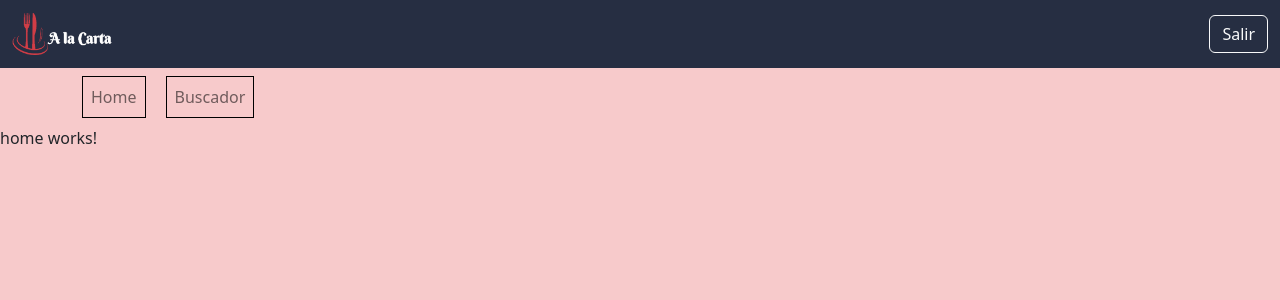
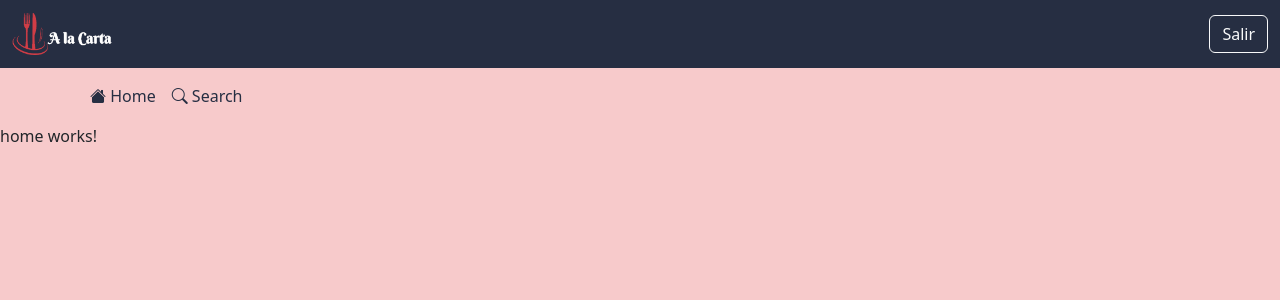
Before and after one commit to AlanYanse/restaurante-app, an Angular app: page /dashboard in a window 1280 px wide. Shown: the top 300 px of the page. Built offline with nearby package versions, Linux system fonts and the light colour scheme.

Commit message:
dando un poco de estilo y agregando un boceto de validación en componente buscador

```diff
--- a/src/app/app.module.ts
+++ b/src/app/app.module.ts
@@ -5,6 +5,8 @@ import { BrowserModule } from '@angular/platform-browser';
 import { AppRoutingModule } from './app-routing.module';
 import { AppComponent } from './app.component';
 import { LoginComponent } from './components/login/login.component';
+
+import { FormsModule } from '@angular/forms';
 
 @NgModule({
   declarations: [
@@ -14,6 +16,7 @@ import { LoginComponent } from './components/login/login.component';
   imports: [
     BrowserModule,
     AppRoutingModule,
+    FormsModule,
     ReactiveFormsModule
   ],
   providers: [],
--- a/src/app/components/dashboard/buscador/buscador.component.html
+++ b/src/app/components/dashboard/buscador/buscador.component.html
@@ -1 +1,7 @@
-<p>buscador works!</p>
+<div class="container">
+    <div class="input-group mt-3 mb-3">
+        <input type="text" class="form-control transparente" id="txtBuscar" [(ngModel)]="busqueda">
+        <button type="button" class="btn btn" style="background-color: #262e42; color: white;" (click)="buscarPlatos()">
+            Buscar</button>
+    </div>
+</div>
--- a/src/app/components/dashboard/buscador/buscador.component.ts
+++ b/src/app/components/dashboard/buscador/buscador.component.ts
@@ -1,4 +1,5 @@
 import { Component, OnInit } from '@angular/core';
+import { switchAll } from 'rxjs';
 
 @Component({
   selector: 'app-buscador',
@@ -7,9 +8,33 @@ import { Component, OnInit } from '@angular/core';
 })
 export class BuscadorComponent implements OnInit {
 
+  busqueda: string = "";
+
   constructor() { }
 
   ngOnInit(): void {
+
+  }
+
+  buscarPlatos():void{
+
+    console.log(this.busqueda);
+    this.validacion(this.busqueda);
+
+  }
+
+  validacion(valor: string): void{
+
+    if(valor.length < 2){
+
+      alert("La búsqueda debe contener al menos 2 caracteres");
+      this.busqueda = "";
+
+    }else{
+
+      // Se utiliza el servicio que consume la api
+
+    }
   }
 
 }
--- a/src/app/components/dashboard/dashboard.module.ts
+++ b/src/app/components/dashboard/dashboard.module.ts
@@ -6,6 +6,8 @@ import { DashboardComponent } from './dashboard/dashboard.component';
 import { HomeComponent } from './home/home.component';
 import { NavbarComponent } from './navbar/navbar.component';
 import { BuscadorComponent } from './buscador/buscador.component';
+
+import { FormsModule } from '@angular/forms';
 
 
 @NgModule({
@@ -17,7 +19,8 @@ import { BuscadorComponent } from './buscador/buscador.component';
   ],
   imports: [
     CommonModule,
-    DashboardRoutingModule
+    DashboardRoutingModule,
+    FormsModule
   ]
 })
 export class DashboardModule { }
--- a/src/app/components/dashboard/navbar/navbar.component.html
+++ b/src/app/components/dashboard/navbar/navbar.component.html
@@ -11,10 +11,12 @@
     <div class="container">
         <ul class="navbar-nav">
             <li class="nav-item">
-              <a class="nav-link" routerLink="/dashboard" style="margin-right: 20px; border: solid black 1px;">Home</a>
+              <a class="nav-link" routerLink="/dashboard" style="color: #262e42;">
+                <i class="bi bi-house-fill"></i> Home</a>
             </li>
             <li class="nav-item">
-              <a class="nav-link" routerLink="/dashboard/buscador" style="border: solid black 1px;">Buscador</a>
+              <a class="nav-link" routerLink="/dashboard/buscador" style="color: #262e42;">
+                <i class="bi bi-search"></i> Search</a>
             </li>
           </ul>
     </div>
--- a/src/index.html
+++ b/src/index.html
@@ -11,6 +11,7 @@
   <link rel="preconnect" href="https://fonts.googleapis.com">
   <link rel="preconnect" href="https://fonts.gstatic.com" crossorigin>
   <link href="https://fonts.googleapis.com/css2?family=Berkshire+Swash&display=swap" rel="stylesheet">
+  <link rel="stylesheet" href="https://cdn.jsdelivr.net/npm/bootstrap-icons@1.9.1/font/bootstrap-icons.css">
 </head>
 <body>
   <app-root></app-root>
```
Also changed, not shown: src/assets/img/buscador.png (added), src/assets/img/home.jpg (added).
